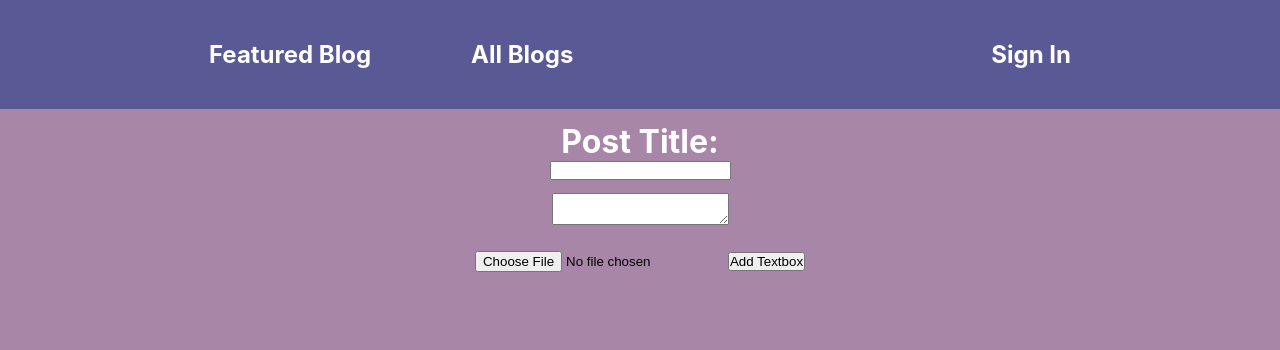
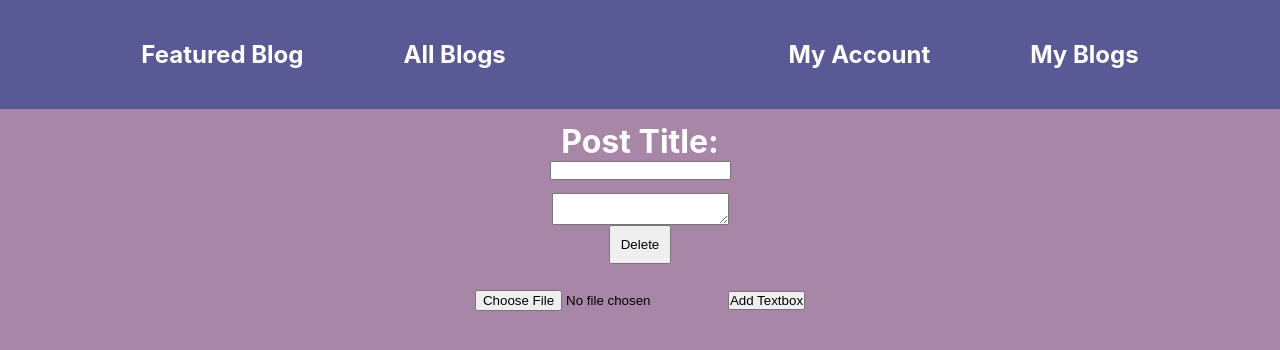
Before and after one commit to cporter1/TravelBlog, a React (Create React App) app: page /createpost in a window 1280 px wide. Both pictures are taken after a click on the button "Add Textbox". Shown: the top 350 px of the page. Built offline with nearby package versions, Linux system fonts and the light colour scheme.

Commit message:
api requests

```diff
--- a/package.json
+++ b/package.json
@@ -6,6 +6,7 @@
     "@testing-library/jest-dom": "^5.16.5",
     "@testing-library/react": "^13.4.0",
     "@testing-library/user-event": "^13.5.0",
+    "axios": "^1.1.3",
     "react": "^18.2.0",
     "react-dom": "^18.2.0",
     "react-scripts": "5.0.1",
--- /dev/null
+++ b/src/api-calls/axios-requests.js
@@ -0,0 +1 @@
+import axios from './axios-config.js'
--- a/src/components/Navbar.js
+++ b/src/components/Navbar.js
@@ -3,7 +3,7 @@ import Link from "./Link"
 export default function Navbar() {
 
     function isSignedIn() {
-        return false;
+        return true;
     }
     if(isSignedIn()) {
         return (
--- a/src/pages/CreatePost.js
+++ b/src/pages/CreatePost.js
@@ -1,13 +1,11 @@
-import React, { useEffect, useState } from "react"
+import React, {useState } from "react"
 import CreateSection from "../components/CreateSection";
-import Post from "../models/Post";
 
 export default function CreatePost() {
 
 
     const [postArray, setPostArray]   = useState([]);
     const [postTitle, setPostTitle]   = useState('');
-    const [isUploading, setIsLoading] = useState(false);
 
     function handleTextChange(event , index) {
         let newArray = [...postArray]
@@ -17,13 +15,21 @@ export default function CreatePost() {
         setPostArray(newArray)
     }
 
+    function deleteSection(index) {
+
+        let newArray = [...postArray]
+        newArray.splice(index , 1)
+        setPostArray(newArray)
+    }
+
     function mapArray(element , index) {
 
         if(element.type === 'image') {
             return (
                 <section className="post-section">
-                    <img className="uploaded-images" src={element.url} key={index} />
+                    <img className="uploaded-images" src={element.url} key={index} alt='hi' />
                     <input className="image-caption" onChange={(event => {handleTextChange(event , index) } )}/>
+                    <button className="delete-section-button" onClick={ e => {deleteSection(index)} }>Delete</button>
                 </section>
             )
         }
@@ -31,6 +37,7 @@ export default function CreatePost() {
             return (
                 <section className="post-section">
                     <textarea onChange={(event) => {handleTextChange(event , index)}}/>
+                    <button className="delete-section-button" onClick={event => {deleteSection(index)}}>Delete</button>
                 </section>
             )
         }
--- a/src/styles/main.css
+++ b/src/styles/main.css
@@ -90,3 +90,7 @@ body {
     display: flex;
     flex-direction: column;
   }
+
+  .delete-section-button {
+    padding: 10px;
+  }
```
Also changed, not shown: src/api-calls/axios-config.js (added, +8 -0 lines), 1 other file (tests, documents, lock files or other folders).
